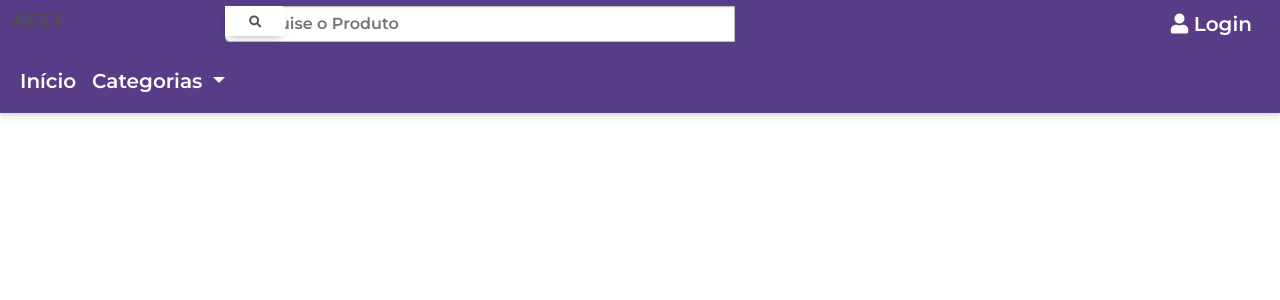
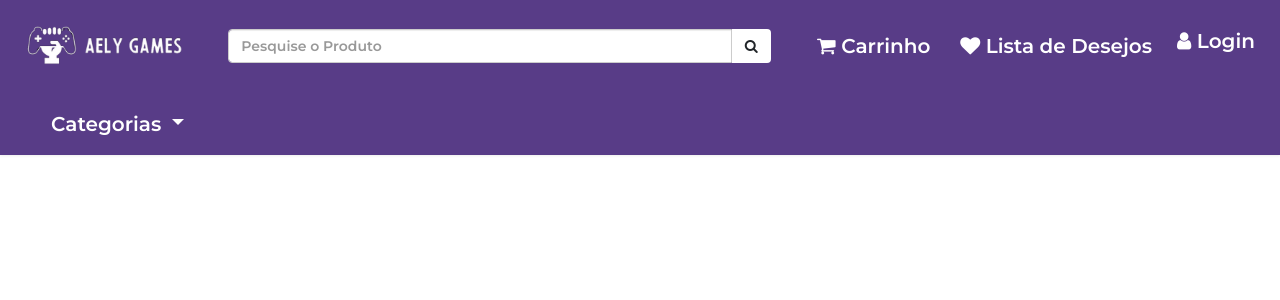
Before and after one commit to aely-development/AELY-Version-New, a PHP site: page /descJogo.php in a window 1280 px wide. Shown: the top 300 px of the page. Run offline with PHP 8.4, Linux system fonts and the light colour scheme; data comes from the database, SQL or seed files in the repository; data that the repository does not hold is empty; some libraries are stand-ins or nearby versions.

Commit message:
Update new update version

```diff
--- a/AELY/busca.php
+++ b/AELY/busca.php
@@ -91,7 +91,7 @@
                     if(!empty($busca)){
                     #conexao do banco
                     $sth = $pdo->prepare("SELECT * FROM `jogo`
-                    WHERE nm_jogo LIKE '$busca%' AND status_jogo = true LIMIT $inicio,$row_item");
+                    WHERE nm_jogo LIKE '%$busca%' AND status_jogo = true LIMIT $inicio,$row_item");
                     $sth->execute();
                     $consulta = $sth->fetchAll(PDO::FETCH_ASSOC);
 
--- a/AELY/cadUsuario.php
+++ b/AELY/cadUsuario.php
@@ -142,8 +142,8 @@
 					$sql->bindParam('senha', $senha);
 					$sql->bindParam('adm', $adm);
 					$sql->execute();
+					echo "<p style='color:green'>email cadastrado!</p>";
 				}
-				header("Location: ../login.php");
 			}
 		}
 	}?>
--- a/AELY/carrinho.php
+++ b/AELY/carrinho.php
@@ -9,7 +9,9 @@
         $consulta = $sth->fetchAll(PDO::FETCH_ASSOC);
 
         $vl_total=0;
-        $carrinho = $_SESSION['carrinho'];
+        if(!empty($_SESSION['carrinho'])){
+          $carrinho = $_SESSION['carrinho'];
+        }
 
         if(session_status() == PHP_SESSION_ACTIVE && (!empty($_SESSION['emailUser']))){
 
--- a/AELY/categorias.php
+++ b/AELY/categorias.php
@@ -124,7 +124,7 @@
 
                     <?php foreach($consulta as $linha){$item++?>
 
-                        <div class="card" style="width: 270px; height: 40vh; margin: 5px">
+                        <div class="card" style="width: 270px; height: auto; margin: 5px">
                             <img src=" <?php echo $linha['img_jogo'];?>" class="card-title" style="margin-top: 5px" alt="Imagem do jogo">
                             <div class="card-body">
                                 <h3 class="card-title"><?php echo $linha['nm_jogo']; ?></h3>
--- a/AELY/components/navbar.php
+++ b/AELY/components/navbar.php
@@ -10,30 +10,37 @@
             <div class="container-fluid">
                 <div class="row">
                     <div class="col-md-2 my-auto d-none d-sm-none d-md-block d-lg-block">
-                        <h5 class="brand-name">AELY</h5>
+                        <a href="../AELY">
+                            <img class="logo" src="img/logo-branco.png" alt="logo" srcset="">
+                        </a>
                     </div>
-                    <div class="col-md-5 my-auto">
+
+                    <div class="col-lg-5 col-md-12 col-12 my-auto">
                         <form role="search" method="POST" action="busca.php">
-                            <div class="input-group">
+                            <div class="input-group float-center">
+                            <div class="form-outline">
                                 <input type="search" name="busca" placeholder="Pesquise o Produto" class="form-control" style="margin-right:auto"/>
+                            </div>
                                 <button class="btn bg-white" style="position:absolute;margin-left:auto" type="submit">
                                     <i class="fa fa-search"></i>
                                 </button>
                             </div>
                         </form>
                     </div>
+
+
                     <div class="col-md-5 my-auto">
                         <ul class="nav justify-content-end">
 
-                            <?php if(session_status() == PHP_SESSION_ACTIVE&&(isset($_SESSION['adm']))){?>
+                        <?php if(session_status() == PHP_SESSION_ACTIVE&&(isset($_SESSION['adm']))){?>
                             <?php if($_SESSION['adm']==1){?>
                             <li class="nav-item">
                                 <a class="nav-link" href="menuAdm.php">
                                     <i class=""></i> MenuAdm
                                 </a>
                             </li>
-                            <?php }else if($_SESSION['adm']==0){ ?>
-                            <li class="nav-item">
+                            <?php }else{?>
+                                <li class="nav-item">
                                 <a class="nav-link" href="carrinho.php">
                                     <i class="fa fa-shopping-cart"></i> Carrinho
                                 </a>
@@ -43,8 +50,19 @@
                                     <i class="fa fa-heart"></i> Lista de Desejos
                                 </a>
                             </li>
-
-                                <?php }} if(session_status() == PHP_SESSION_ACTIVE && (!empty($_SESSION['emailUser']))){ ?>
+                            <?php }}else{?>
+                                <li class="nav-item">
+                                <a class="nav-link" href="carrinho.php">
+                                    <i class="fa fa-shopping-cart"></i> Carrinho
+                                </a>
+                            </li>
+                            <li class="nav-item">
+                                <a class="nav-link" href="#">
+                                    <i class="fa fa-heart"></i> Lista de Desejos
+                                </a>
+                            </li>
+                            <?php }?>
+                                <?php if(session_status() == PHP_SESSION_ACTIVE && (!empty($_SESSION['emailUser']))){ ?>
                                 <a class="nav-link" href="functions/logoff.php" role="button" aria-expanded="false">
                                     <i class="fa fa-user"></i> Logoff
                                 </a>
@@ -53,7 +71,6 @@
                                 <i class="fa fa-user"></i> Login
                             </a>
                             <?php } ?>
-
                         </ul>
                     </div>
                 </div>
@@ -69,9 +86,7 @@
                 </button>
                 <div class="collapse navbar-collapse" id="navbarSupportedContent">
                     <ul class="navbar-nav me-auto mb-2 mb-lg-0">
-                        <li class="nav-item">
-                            <a class="nav-link" href="index.php">Início</a>
-                        </li>
+
                         <div class="collapse navbar-collapse" id="navbarNavDarkDropdown">
                             <ul class="navbar-nav">
                             <li class="nav-item dropdown">
@@ -105,4 +120,7 @@
             color: #000;
             text-decoration:none;
         }
+        img.logo{
+            width:180px;
+        }
     </style>
--- a/AELY/descJogo.php
+++ b/AELY/descJogo.php
@@ -22,17 +22,15 @@
     <meta charset="UTF-8" />
     <meta name="viewport" content="width=device-width, initial-scale=1, shrink-to-fit=no" />
     <meta http-equiv="x-ua-compatible" content="ie=edge" />
-    <title>Material Design for Bootstrap</title>
-    <!-- Font Awesome -->
-    <link rel="stylesheet" href="https://use.fontawesome.com/releases/v5.11.2/css/all.css" />
-    <!-- Google Fonts Roboto -->
-    <link rel="stylesheet" href="https://fonts.googleapis.com/css2?family=Roboto:wght@300;400;500;700&display=swap" />
+    <title>Descrição do Jogo</title>
 
-    <!-- MDB -->
-    <link href="https://cdnjs.cloudflare.com/ajax/libs/mdb-ui-kit/6.3.0/mdb.min.css" rel="stylesheet"/>
-
-    <!-- Custom styles -->
-    <link href="css/style.css" rel="stylesheet"/>
+    <link href="https://stackpath.bootstrapcdn.com/font-awesome/4.7.0/css/font-awesome.min.css" rel="stylesheet">
+    <link href="https://cdn.jsdelivr.net/npm/bootstrap@5.2.0-beta1/dist/css/bootstrap.min.css" rel="stylesheet">
+    <link rel="stylesheet" href="https://maxcdn.bootstrapcdn.com/bootstrap/3.4.1/css/bootstrap.min.css">
+    <link rel="stylesheet" href="css/style.css">
+    <script src="https://ajax.googleapis.com/ajax/libs/jquery/3.6.3/jquery.min.js"></script>
+    <script src="https://maxcdn.bootstrapcdn.com/bootstrap/3.4.1/js/bootstrap.min.js"></script>
+    <script src="https://cdn.jsdelivr.net/npm/bootstrap@5.2.0-beta1/dist/js/bootstrap.bundle.min.js"></script>
 
     <style>
         @import url('https://fonts.googleapis.com/css2?family=Montserrat:wght@600&display=swap');
@@ -61,7 +59,7 @@
 		}
 
 		.input-group{
-            display: flex;
+            display: inline;
             flex-direction: row;
 		}
 
--- a/AELY/lista.php
+++ b/AELY/lista.php
@@ -105,7 +105,7 @@
 
                     <?php foreach($consulta as $linha){$item++; ?>
 
-                        <div class="card" style="width: 16rem; margin: 5px;">
+                        <div class="card" style="width: 16rem;height: auto; margin: 5px;">
                             <img src=" <?php echo $linha['img_jogo'];?>" class="card-img-top w-55" alt="Imagem do jogo">
                             <div class="card-body">
                                 <h3>Codigo: <?php echo $linha['cd_jogo']; ?></h3>
@@ -121,6 +121,9 @@
                                     <i class="fa fa-check" style="color: #583c87;"></i>
                                     </a>
                                 <?php } ?>
+                                    <a href="functions/delete.php?id=<?php echo $linha['cd_jogo'];?>" class="btn btn-block mb-4 cad">
+                                    <i class="fa fa-trash" style="color: #583c87;"></i>
+                                    </a>
                             </div>
                         </div>
 
--- a/AELY/menuAdm.php
+++ b/AELY/menuAdm.php
@@ -125,6 +125,9 @@
                                 <a href="functions/desativar.php?id=<?php echo $linha['cd_jogo'];?>" class="btn btn-block mb-4 cad">
                                     <i class="fa fa-ban" style="color: #583c87;"></i>
                                 </a>
+                                <a href="functions/delete.php?id=<?php echo $linha['cd_jogo'];?>" class="btn btn-block mb-4 cad">
+                                    <i class="fa fa-trash" style="color: #583c87;"></i>
+                                    </a>
                             </div>
 
                         </div>
```
Also changed, not shown: AELY/atualizar.php (+8 -9 lines), AELY/components/card-produto.php (+7 -6 lines), AELY/components/carrosel.php (+24 -11 lines), AELY/index.php (+5 -2 lines).
